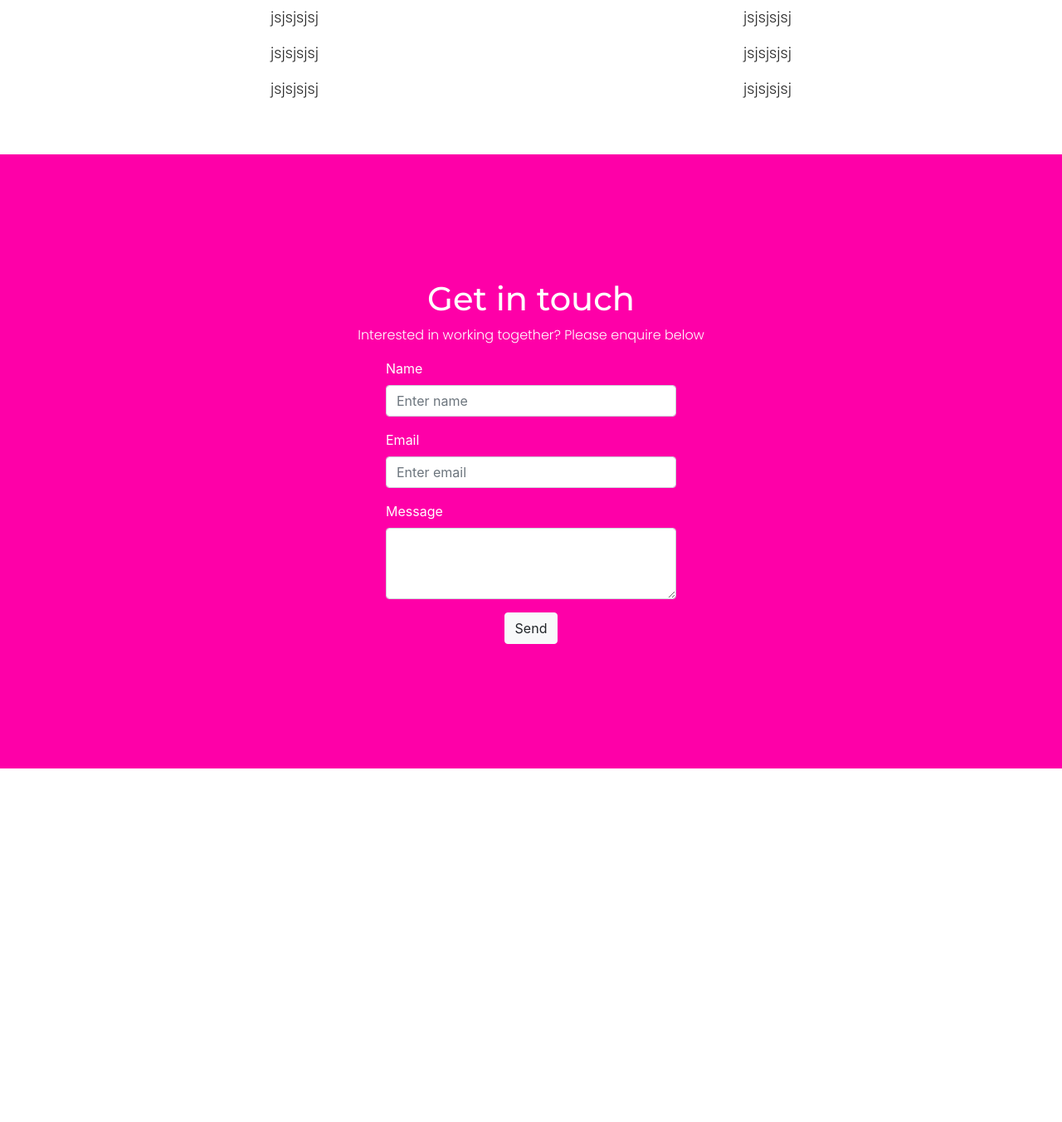
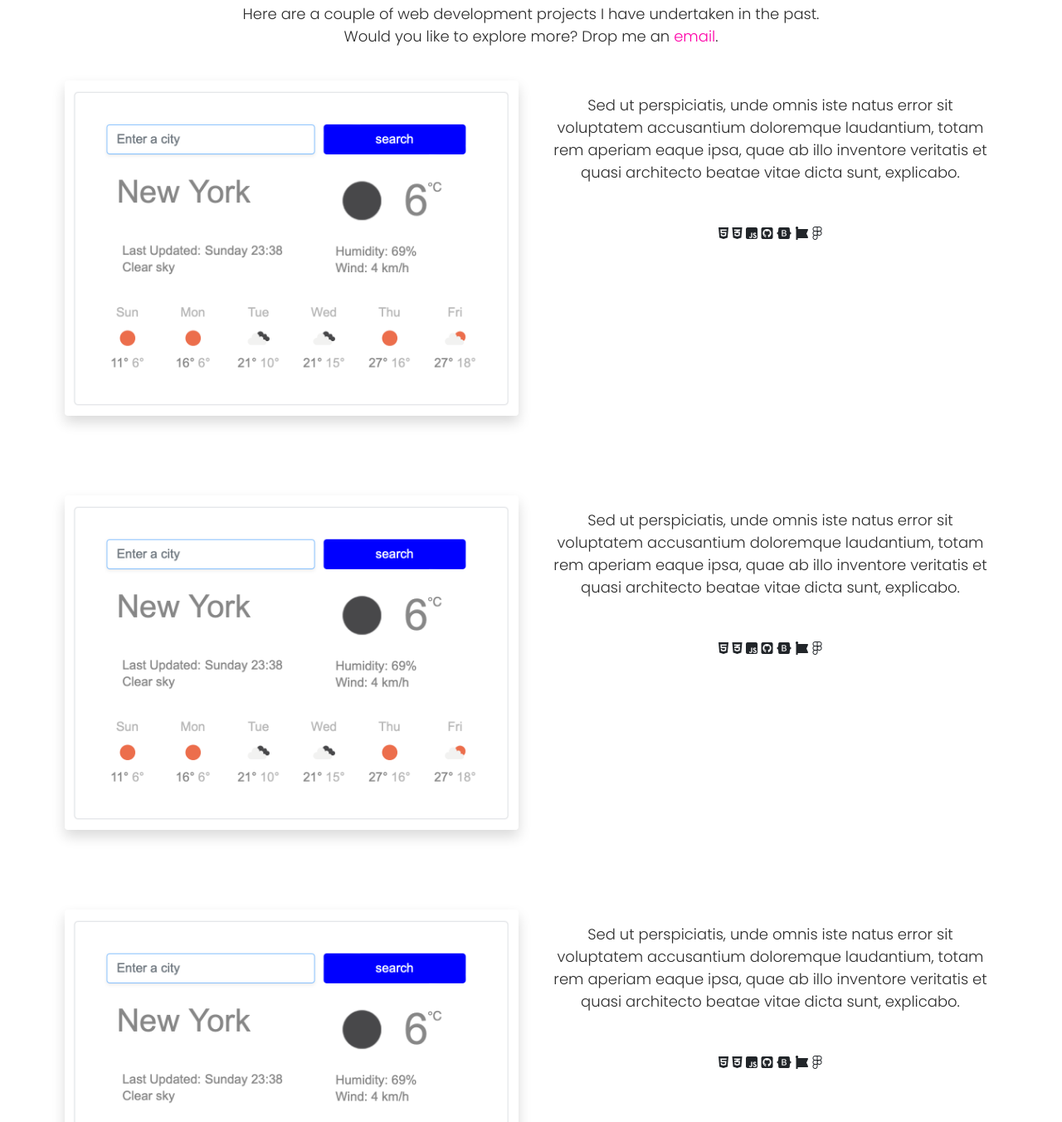
Before and after one commit to javieravidal/portfolio-project-JV, a plain HTML site: page index.html in a window 1280 px wide. Shown: the part 1448-2800 px from the top of the page at 83% size. Before the commit the page ends 2374 px from the top, so only its background shows below. Drawn offline with nearby package versions, Linux system fonts and the light colour scheme.

Commit message:
Added myWork containers

```diff
--- a/index.html
+++ b/index.html
@@ -13,6 +13,7 @@
     <link rel="preconnect" href="https://fonts.googleapis.com">
     <link rel="preconnect" href="https://fonts.gstatic.com" crossorigin>
     <link href="https://fonts.googleapis.com/css2?family=Montserrat:wght@500;600&family=Poppins:wght@300&display=swap" rel="stylesheet">    <script src="https://code.jquery.com/jquery-3.3.1.slim.min.js" integrity="sha384-q8i/X+965DzO0rT7abK41JStQIAqVgRVzpbzo5smXKp4YfRvH+8abtTE1Pi6jizo" crossorigin="anonymous"></script>
+    <script src="https://kit.fontawesome.com/2db6b51263.js" crossorigin="anonymous"></script>
     <script src="https://cdn.jsdelivr.net/npm/popper.js@1.14.7/dist/umd/popper.min.js" integrity="sha384-UO2eT0CpHqdSJQ6hJty5KVphtPhzWj9WO1clHTMGa3JDZwrnQq4sF86dIHNDz0W1" crossorigin="anonymous"></script>
     <script src="https://cdn.jsdelivr.net/npm/bootstrap@4.3.1/dist/js/bootstrap.min.js" integrity="sha384-JjSmVgyd0p3pXB1rRibZUAYoIIy6OrQ6VrjIEaFf/nJGzIxFDsf4x0xIM+B07jRM" crossorigin="anonymous"></script>
 </head>
@@ -48,38 +49,59 @@
         <h2 class="mb-4">Hi, I’m Javiera Vidal, nice to have you here!</h2>
         <p id="aboutP">Looking for an experienced professional who can provide top-notch translation and web development services? Look no further! With over seven years of experience and a keen eye for design, I can create engaging, responsive websites that are sure to impress. I've worked with a diverse range of clients and gained valuable insights into what businesses need to succeed in today's fast-paced digital world. I offer full front-end web design and top-quality translation services in English, Spanish, and Japanese. Let's work together to take your business to the next level!</p>
     </div>
-    <div class="hero3" id="myWork">
+    <div class="hero3 mt-3" id="myWork">
         <h2>My Recent Work</h2>
         <p>Here are a couple of web development projects I have undertaken in the past. <br>
             Would you like to explore more? Drop me an <a href="#contact">email</a>.
         </p>
-        <div class="container">
+        <div class="container p-2 mt-2 mb-5">
             <div class="row">
                 <div class="col-md-6">
-                    <p>jsjsjsjsj</p>
+                    <img class="img-fluid p-2 shadow rounded mt-3 mb-3" src="/src/weather-app.png" alt="Coffee Shop Project">
                 </div>
                 <div class="col-md-6">
-                    <p>jsjsjsjsj</p>
+                    <p class="p-2 mt-4 mb-3 text-center">Sed ut perspiciatis, unde omnis iste natus error sit voluptatem accusantium doloremque laudantium, totam rem aperiam eaque ipsa, quae ab illo inventore veritatis et quasi architecto beatae vitae dicta sunt, explicabo.</p><br>
+                    <i class="fab fa-html5"></i>
+                    <i class="fab fa-css3-alt"></i>
+                    <i class="fab fa-js-square"></i>
+                    <i class="fab fa-github-square"></i>
+                    <i class="fab fa-bootstrap"></i>
+                    <i class="fab fa-font-awesome"></i>
+                    <i class="fab fa-figma"></i>
                 </div>
             </div>
         </div>
-        <div class="container">
+        <div class="container p-2 mt-2 mb-5">
             <div class="row">
                 <div class="col-md-6">
-                    <p>jsjsjsjsj</p>
+                    <img class="img-fluid p-2 shadow rounded mt-3 mb-3" src="/src/weather-app.png" alt="Coffee Shop Project">
                 </div>
                 <div class="col-md-6">
-                    <p>jsjsjsjsj</p>
+                    <p class="p-2 mt-4 mb-3 text-center">Sed ut perspiciatis, unde omnis iste natus error sit voluptatem accusantium doloremque laudantium, totam rem aperiam eaque ipsa, quae ab illo inventore veritatis et quasi architecto beatae vitae dicta sunt, explicabo.</p><br>
+                    <i class="fab fa-html5"></i>
+                    <i class="fab fa-css3-alt"></i>
+                    <i class="fab fa-js-square"></i>
+                    <i class="fab fa-github-square"></i>
+                    <i class="fab fa-bootstrap"></i>
+                    <i class="fab fa-font-awesome"></i>
+                    <i class="fab fa-figma"></i>
                 </div>
             </div>
         </div>
-        <div class="container">
+        <div class="container p-2 mt-2 mb-5">
             <div class="row">
                 <div class="col-md-6">
-                    <p>jsjsjsjsj</p>
+                    <img class="img-fluid p-2 shadow rounded mt-3 mb-3" src="/src/weather-app.png" alt="Coffee Shop Project">
                 </div>
                 <div class="col-md-6">
-                    <p>jsjsjsjsj</p>
+                    <p class="p-2 mt-4 mb-3 text-center">Sed ut perspiciatis, unde omnis iste natus error sit voluptatem accusantium doloremque laudantium, totam rem aperiam eaque ipsa, quae ab illo inventore veritatis et quasi architecto beatae vitae dicta sunt, explicabo.</p><br>
+                    <i class="fab fa-html5"></i>
+                    <i class="fab fa-css3-alt"></i>
+                    <i class="fab fa-js-square"></i>
+                    <i class="fab fa-github-square"></i>
+                    <i class="fab fa-bootstrap"></i>
+                    <i class="fab fa-font-awesome"></i>
+                    <i class="fab fa-figma"></i>
                 </div>
             </div>
         </div>
--- a/styles/portfolio.css
+++ b/styles/portfolio.css
@@ -71,7 +71,7 @@ body {
 
 .hero3 {
     text-align: center;
-    padding: 50px 20px;
+    padding: 100px 20px;
     background-size: 1280px 800px;
     background-color: var(--primary-background-color);
     color: var(--primary-text-color);
@@ -97,6 +97,7 @@ body {
     color: var(--secondary-background-color);
 }
 
+
 .hero4 {
     text-align: center;
     padding: 150px 20px;
```
Also changed, not shown: src/weather-app.png (added), 1 other file.
